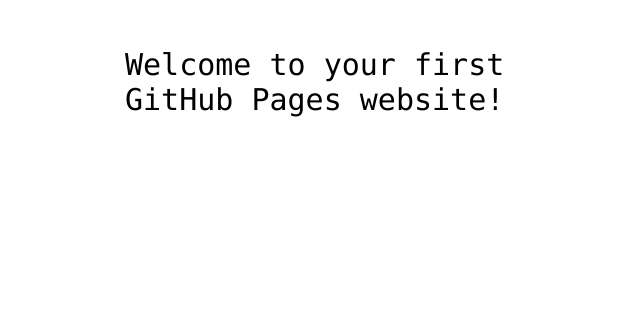
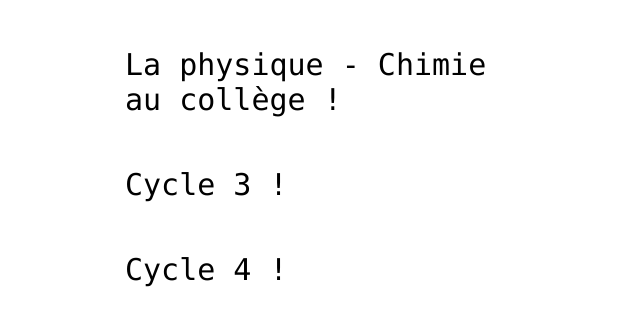
Before and after one commit to labosquirrel/hello-world, a plain HTML site: page index.html in a window 1280 px wide. Shown: the part 341-666 px from the top of the page, without its empty margins (315-955 px from the left). Drawn offline with Linux system fonts and the light colour scheme.

Commit message:
Update index.html

```diff
--- a/index.html
+++ b/index.html
@@ -3,16 +3,19 @@
 <html>
 <head>
   <meta http-equiv="Content-Type" content="text/html; charset=utf-8"/>
-  <title>my-first-website</title>
+  <title>Labosquirrel</title>
   <LINK href="styles.css" rel="stylesheet" type="text/css">
 </head>
 
 <body>
 
+
 <img src="https://octodex.github.com/images/daftpunktocat-thomas.gif" id="octocat" alt="octocat-gif" />
 
 <!-- Change this code here by copy and pasting your template on line 15 -->
-<p>Welcome to your first GitHub Pages website!</p>
+<p> La physique - Chimie au collège !</p>
+<p> Cycle 3 !</p>
+<p> Cycle 4 !</p>
 
 </body>
 </html>
```
